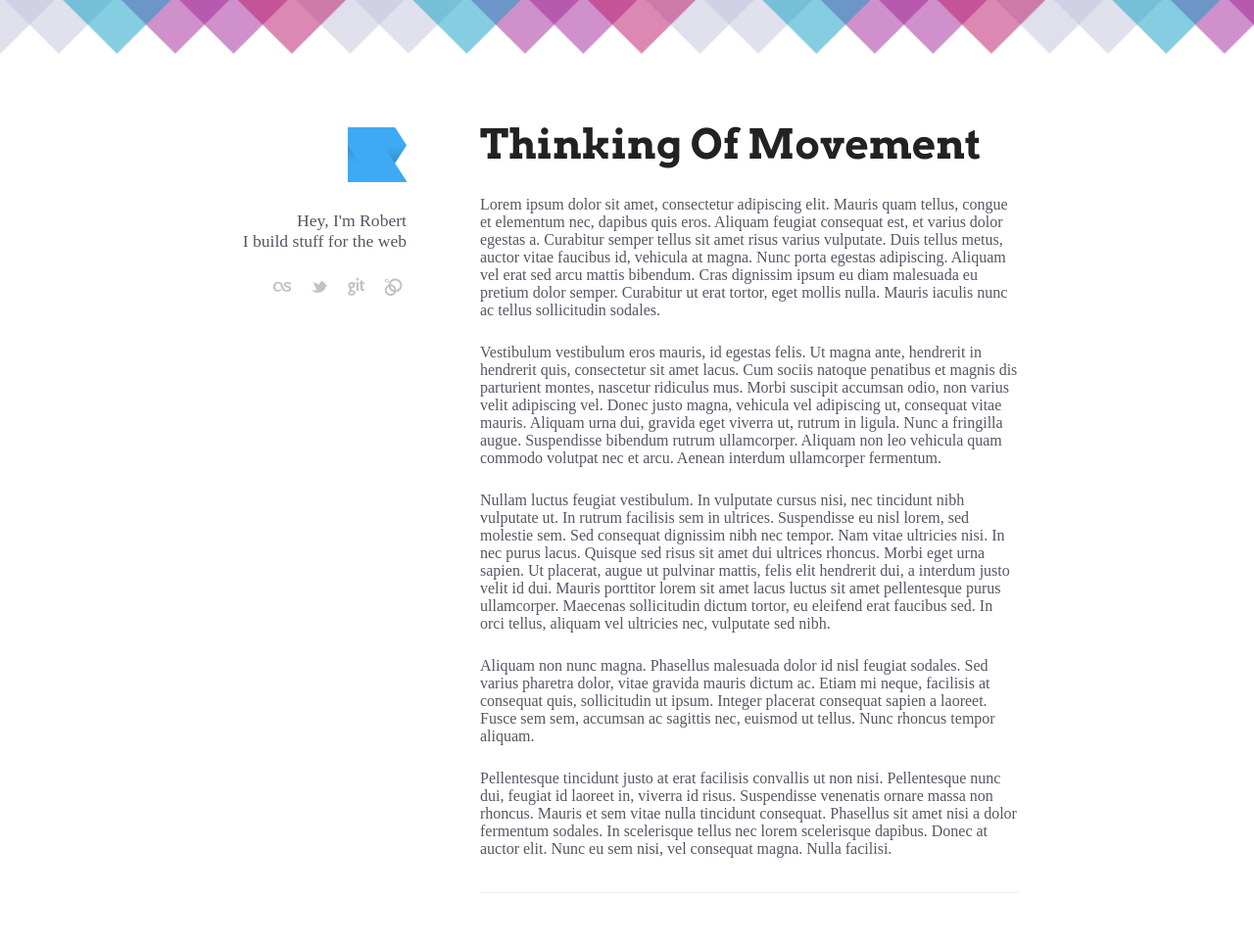
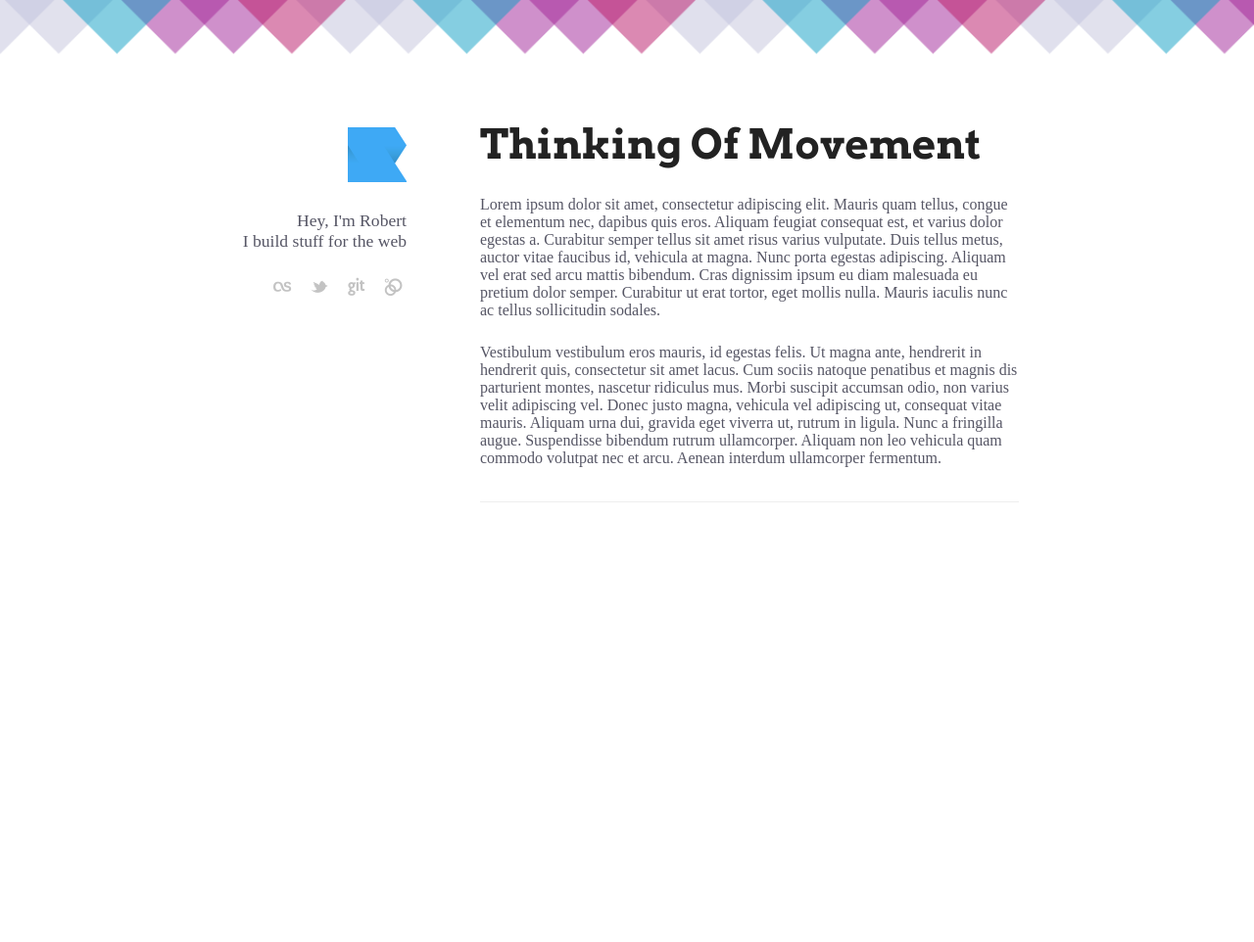
Before and after one commit to studioromeo/studioromeo.github.com, a Jekyll site: the page built from _posts/2012-10-01-thinking-of-movement.md, in a window 1280 px wide. Shown: the whole page at 98% size. Built offline with Jekyll 4.4.1, drawn with Linux system fonts in a browser that asks for light colours; after the commit the page ends 900 px from its top, so only the background shows below that.

Commit message:
Realistic post lengths

```diff
--- a/_posts/2012-10-01-thinking-of-movement.md
+++ b/_posts/2012-10-01-thinking-of-movement.md
@@ -5,9 +5,3 @@ layout: base
 Lorem ipsum dolor sit amet, consectetur adipiscing elit. Mauris quam tellus, congue et elementum nec, dapibus quis eros. Aliquam feugiat consequat est, et varius dolor egestas a. Curabitur semper tellus sit amet risus varius vulputate. Duis tellus metus, auctor vitae faucibus id, vehicula at magna. Nunc porta egestas adipiscing. Aliquam vel erat sed arcu mattis bibendum. Cras dignissim ipsum eu diam malesuada eu pretium dolor semper. Curabitur ut erat tortor, eget mollis nulla. Mauris iaculis nunc ac tellus sollicitudin sodales.
 
 Vestibulum vestibulum eros mauris, id egestas felis. Ut magna ante, hendrerit in hendrerit quis, consectetur sit amet lacus. Cum sociis natoque penatibus et magnis dis parturient montes, nascetur ridiculus mus. Morbi suscipit accumsan odio, non varius velit adipiscing vel. Donec justo magna, vehicula vel adipiscing ut, consequat vitae mauris. Aliquam urna dui, gravida eget viverra ut, rutrum in ligula. Nunc a fringilla augue. Suspendisse bibendum rutrum ullamcorper. Aliquam non leo vehicula quam commodo volutpat nec et arcu. Aenean interdum ullamcorper fermentum.
-
-Nullam luctus feugiat vestibulum. In vulputate cursus nisi, nec tincidunt nibh vulputate ut. In rutrum facilisis sem in ultrices. Suspendisse eu nisl lorem, sed molestie sem. Sed consequat dignissim nibh nec tempor. Nam vitae ultricies nisi. In nec purus lacus. Quisque sed risus sit amet dui ultrices rhoncus. Morbi eget urna sapien. Ut placerat, augue ut pulvinar mattis, felis elit hendrerit dui, a interdum justo velit id dui. Mauris porttitor lorem sit amet lacus luctus sit amet pellentesque purus ullamcorper. Maecenas sollicitudin dictum tortor, eu eleifend erat faucibus sed. In orci tellus, aliquam vel ultricies nec, vulputate sed nibh.
-
-Aliquam non nunc magna. Phasellus malesuada dolor id nisl feugiat sodales. Sed varius pharetra dolor, vitae gravida mauris dictum ac. Etiam mi neque, facilisis at consequat quis, sollicitudin ut ipsum. Integer placerat consequat sapien a laoreet. Fusce sem sem, accumsan ac sagittis nec, euismod ut tellus. Nunc rhoncus tempor aliquam.
-
-Pellentesque tincidunt justo at erat facilisis convallis ut non nisi. Pellentesque nunc dui, feugiat id laoreet in, viverra id risus. Suspendisse venenatis ornare massa non rhoncus. Mauris et sem vitae nulla tincidunt consequat. Phasellus sit amet nisi a dolor fermentum sodales. In scelerisque tellus nec lorem scelerisque dapibus. Donec at auctor elit. Nunc eu sem nisi, vel consequat magna. Nulla facilisi.
```
Also changed, not shown: _posts/2012-09-08-hello-world.md (+1 -5 lines).
